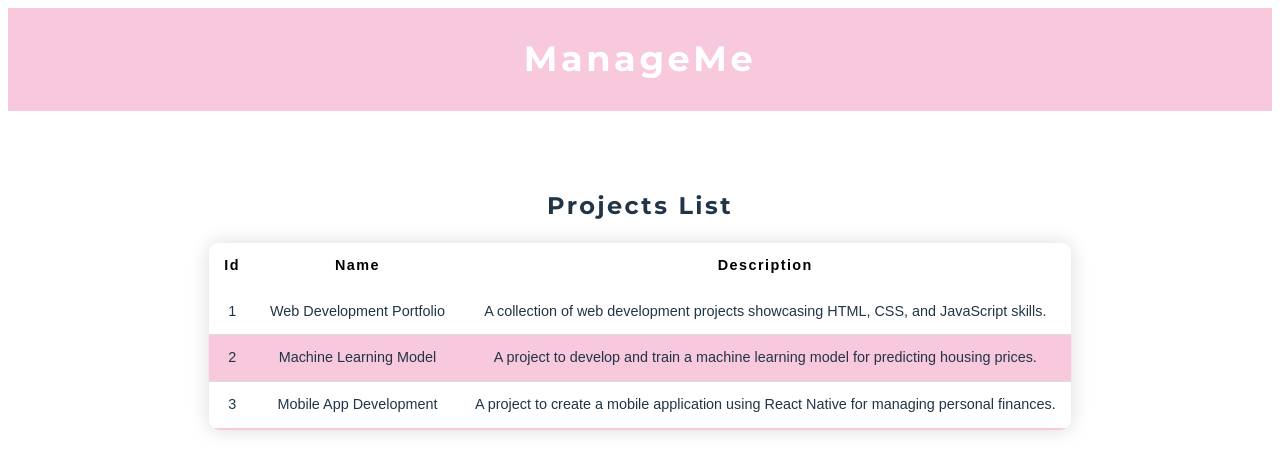
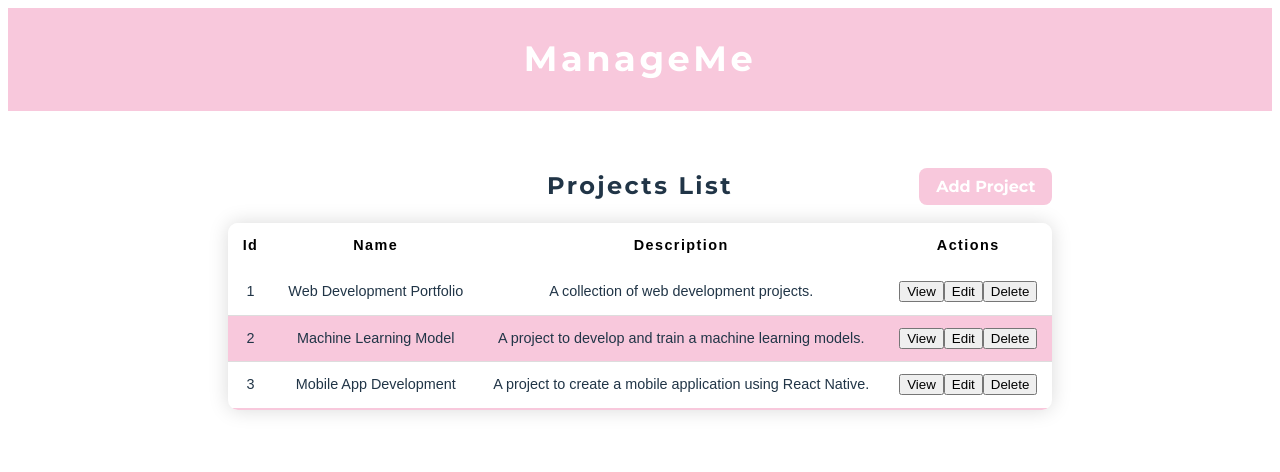
Before and after one commit to justynamalinowska/WebAppsLab, a React (Vite) app in the folder ManagMe/: page / in a window 1280 px wide. Shown: the top 472 px of the page. Built offline with nearby package versions, Linux system fonts and the light colour scheme.

Commit message:
Apply styles

```diff
--- a/ManagMe/src/components/Home.style.css
+++ b/ManagMe/src/components/Home.style.css
@@ -14,3 +14,34 @@
     flex-direction: column;
     text-align: center;
 }
+
+.projects-header h2{
+    margin: auto;
+}
+
+.projects-header {
+    display: flex;
+    justify-content: space-between;
+    align-items: center;
+    position: relative;
+}
+
+.projects-header input {
+    position: absolute;
+    right: 0;
+    width: auto;
+    padding: 0.5em 1em;
+    border-radius: 8px;
+    border: 1px solid transparent;
+    font-size: 1em;
+    font-weight: 600;
+    font-family: inherit;
+    background-color: #F8C8DC;
+    color: #ffffff;
+    cursor: pointer;
+    transition: border-color 0.25s;
+}
+
+.projects-header input:hover {
+    background-color: #f5aac9;
+}
--- a/ManagMe/src/components/Home.tsx
+++ b/ManagMe/src/components/Home.tsx
@@ -15,7 +15,7 @@ const Home = () => {
         </article>
 
         <section className="section-content">
-            <ProjectList list={projectList}/>
+        <ProjectList list={projectList}/>
         </section>
     </>);
     }
--- a/ManagMe/src/components/Project.type.ts
+++ b/ManagMe/src/components/Project.type.ts
@@ -8,16 +8,16 @@ export const defaultProjectList : IProject[] = [
   {
     id: "1",
     name: "Web Development Portfolio",
-    description: "A collection of web development projects showcasing HTML, CSS, and JavaScript skills."
+    description: "A collection of web development projects."
   },
   {
     id: "2",
     name: "Machine Learning Model",
-    description: "A project to develop and train a machine learning model for predicting housing prices."
+    description: "A project to develop and train a machine learning models."
   },
   {
     id: "3",
     name: "Mobile App Development",
-    description: "A project to create a mobile application using React Native for managing personal finances."
+    description: "A project to create a mobile application using React Native."
   }
 ];
--- a/ManagMe/src/components/ProjectList.tsx
+++ b/ManagMe/src/components/ProjectList.tsx
@@ -10,13 +10,17 @@ const projectList = (Props: Props) => {
     const{list} = Props;
     return (
         <div>
+            <div className="projects-header">
             <h2>Projects List</h2>
+            <input type="button" value="Add Project"/>
+        </div>
             <table className="styled-table">
     <thead>
         <tr>
             <th>Id</th>
             <th>Name</th>
             <th>Description</th>
+            <th>Actions</th>
         </tr>
     </thead>
     <tbody>
@@ -26,6 +30,13 @@ const projectList = (Props: Props) => {
                 <td>{project.id}</td>
                 <td>{project.name}</td>
                 <td>{project.description}</td>
+                <td>
+                    <div>
+                        <input type="button" value="View"/>
+                        <input type="button" value="Edit"/>
+                        <input type="button" value="Delete"/>
+                    </div>
+                </td>
             </tr>
             );
             })}
```
